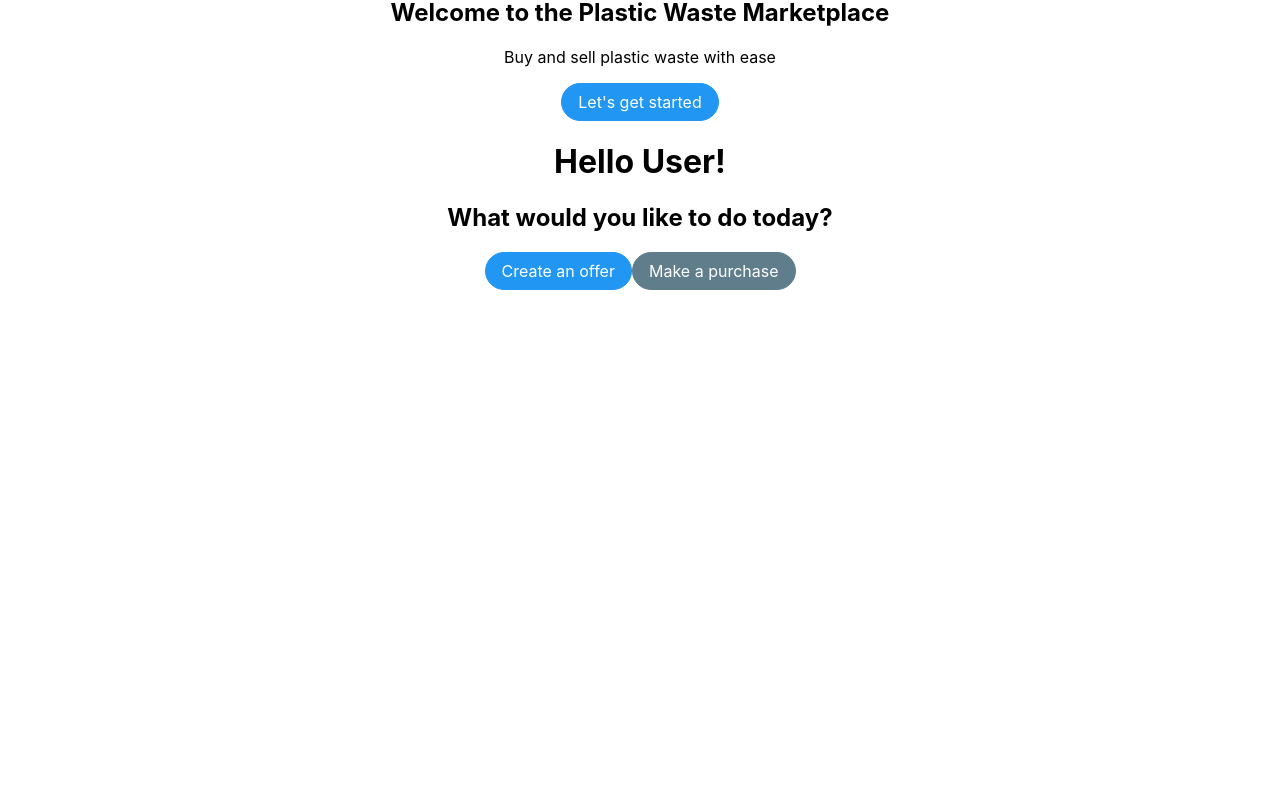
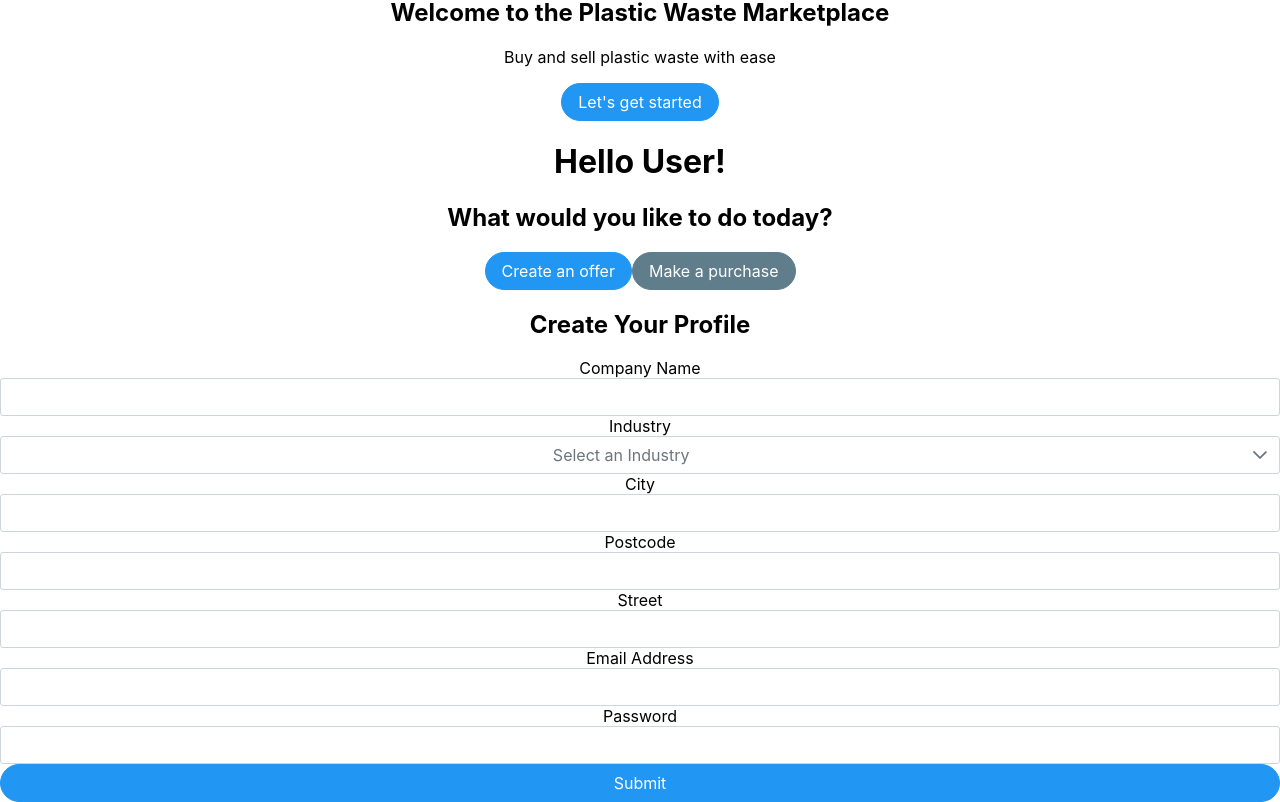
Before and after one commit to an-rybacka/herhack-team16, a React (Create React App) app: page / in a window 1280 px wide. Shown: the part 326-1128 px from the top of the page. Before the commit the page ends 800 px from the top, so only its background shows below. Built offline with nearby package versions, Linux system fonts and the light colour scheme.

Commit message:
Add CreateProfile forms

```diff
--- a/src/App.js
+++ b/src/App.js
@@ -3,6 +3,7 @@ import "./App.css";
 import Welcome from "./pages/Welcome";
 import Home from "./pages/Home";
 import Header from "./components/Header";
+import CreateProfile from "./pages/CreateProfile";
 
 function App() {
   return (
@@ -19,6 +20,7 @@ function App() {
       <main>
         <Home />
         <Welcome />
+        <CreateProfile />
       </main>
       {/* <footer id="footer">
         <Footer />
--- /dev/null
+++ b/src/pages/CreateProfile.js
@@ -0,0 +1,121 @@
+// CreateProfile.js
+import React, { useState } from "react";
+import { InputText } from "primereact/inputtext";
+import { Dropdown } from "primereact/dropdown";
+import { Button } from "primereact/button";
+
+const industries = [
+  { label: "", value: null },
+  { label: "Option A", value: "A" },
+  { label: "Option B", value: "B" },
+  { label: "Option C", value: "C" },
+];
+
+export default function CreateProfile() {
+  const [companyName, setCompanyName] = useState("");
+  const [industry, setIndustry] = useState(null);
+  const [city, setCity] = useState("");
+  const [postcode, setPostcode] = useState("");
+  const [street, setStreet] = useState("");
+  const [email, setEmail] = useState("");
+  const [password, setPassword] = useState("");
+
+  const handleSubmit = () => {
+    // Create a JSON object with the form data
+    const profileData = {
+      companyName,
+      industry,
+      city,
+      postcode,
+      street,
+      email,
+      password,
+    };
+
+    // Convert the data to a JSON string
+    const jsonData = JSON.stringify(profileData);
+
+    // TODO: Store jsonData in a JSON file or send it to a server
+    console.log(jsonData);
+
+    // // Reset the form after submission
+    // setCompanyName("");
+    // setIndustry(null);
+    // setCity("");
+    // setPostcode("");
+    // setStreet("");
+    // setEmail("");
+    // setPassword("");
+  };
+
+  return (
+    <div className="create-profile">
+      <h2>Create Your Profile</h2>
+      <div className="p-grid p-fluid">
+        <div className="p-col-12">
+          <label htmlFor="companyName">Company Name</label>
+          <InputText
+            id="companyName"
+            value={companyName}
+            onChange={(e) => setCompanyName(e.target.value)}
+          />
+        </div>
+        <div className="p-col-12">
+          <label htmlFor="industry">Industry</label>
+          <Dropdown
+            id="industry"
+            options={industries}
+            value={industry}
+            onChange={(e) => setIndustry(e.value)}
+            placeholder="Select an Industry"
+          />
+        </div>
+        <div className="p-col-12 p-md-6">
+          <label htmlFor="city">City</label>
+          <InputText
+            id="city"
+            value={city}
+            onChange={(e) => setCity(e.target.value)}
+          />
+        </div>
+        <div className="p-col-12 p-md-6">
+          <label htmlFor="postcode">Postcode</label>
+          <InputText
+            id="postcode"
+            value={postcode}
+            onChange={(e) => setPostcode(e.target.value)}
+          />
+        </div>
+        <div className="p-col-12">
+          <label htmlFor="street">Street</label>
+          <InputText
+            id="street"
+            value={street}
+            onChange={(e) => setStreet(e.target.value)}
+          />
+        </div>
+        <div className="p-col-12">
+          <label htmlFor="email">Email Address</label>
+          <InputText
+            id="email"
+            type="email"
+            value={email}
+            onChange={(e) => setEmail(e.target.value)}
+          />
+        </div>
+        <div className="p-col-12">
+          <label htmlFor="password">Password</label>
+          <InputText
+            id="password"
+            type="password"
+            value={password}
+            onChange={(e) => setPassword(e.target.value)}
+          />
+        </div>
+        <div className="p-col-12">
+          <Button rounded label="Submit" onClick={handleSubmit} />
+        </div>
+      </div>
+    </div>
+  );
+};
```
